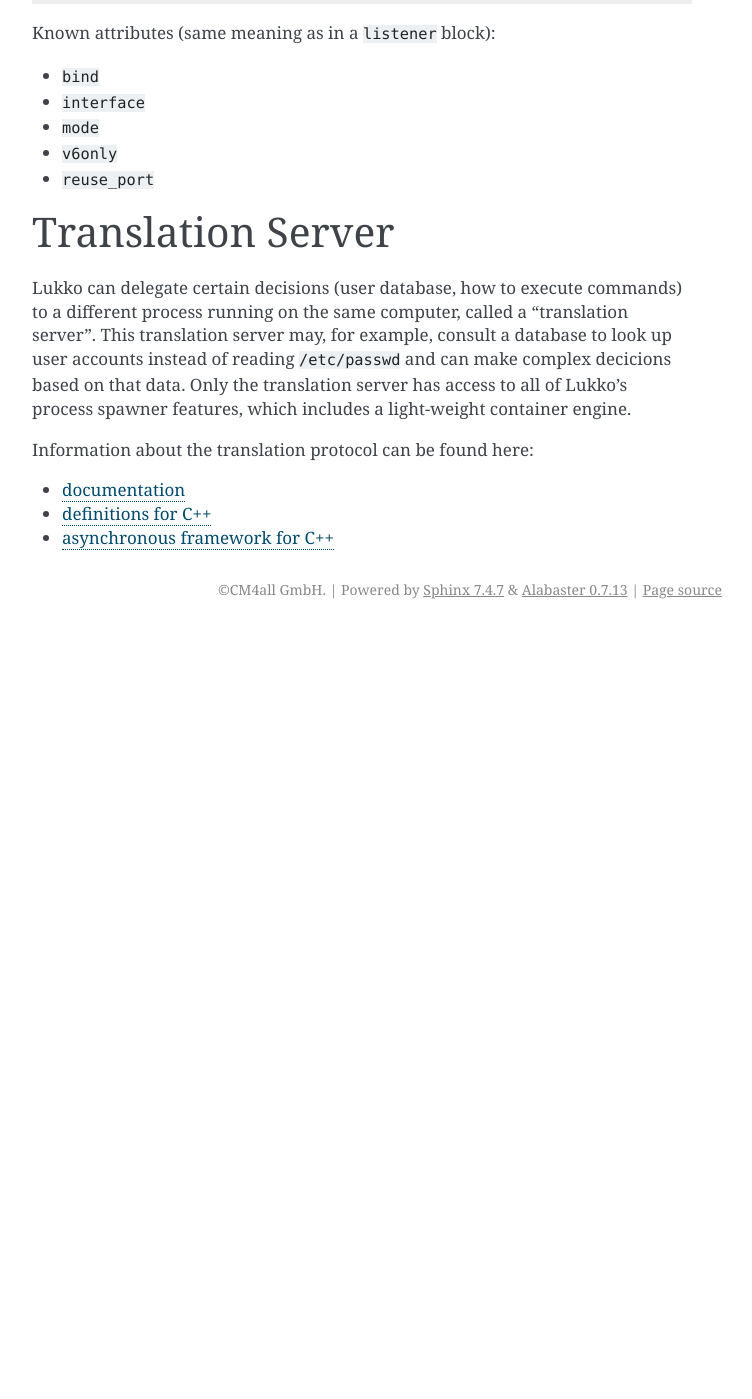
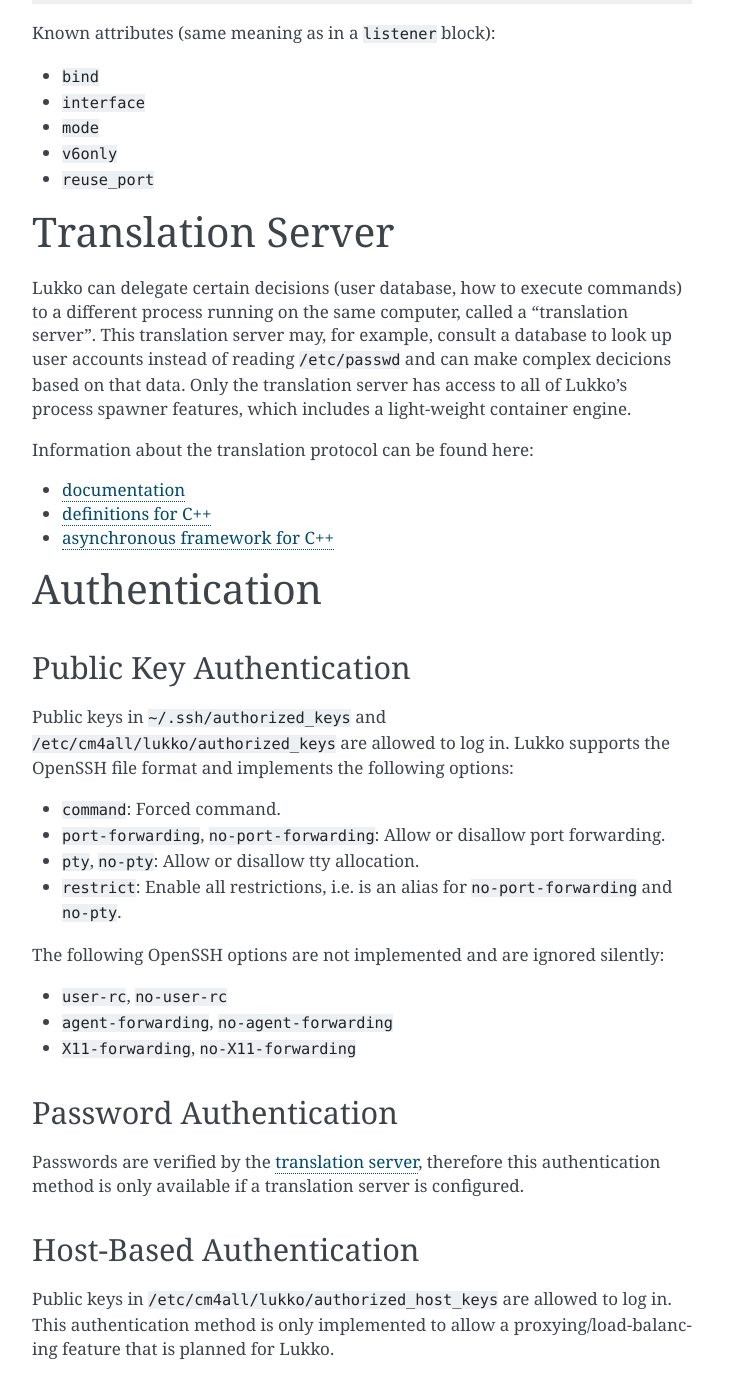
Before and after one commit to CM4all/lukko, a Sphinx documentation site: the page built from doc/index.rst, in a window 1280 px wide and 1400 px high, scrolled down 2653 px. Shown: the whole window, without its empty margins (388-1140 px from the left). Built offline with Sphinx 7.4.7, drawn with Linux system fonts in a browser that asks for light colours; before the commit the page ends 3282 px from its top, so only the background shows below that; some of the changed text lies outside the part shown.

Commit message:
doc: add "Authentication" chapter

```diff
--- a/doc/index.rst
+++ b/doc/index.rst
@@ -174,3 +174,48 @@
 
 - `asynchronous framework for C++
   <https://github.com/CM4all/libcommon/tree/master/src/translation/server>`__
+
+
+Authentication
+==============
+
+Public Key Authentication
+-------------------------
+
+Public keys in :file:`~/.ssh/authorized_keys` and
+:file:`/etc/cm4all/lukko/authorized_keys` are allowed to log in.
+Lukko supports the OpenSSH file format and implements the following
+options:
+
+- ``command``: Forced command.
+
+- ``port-forwarding``, ``no-port-forwarding``: Allow or disallow port
+  forwarding.
+
+- ``pty``, ``no-pty``: Allow or disallow tty allocation.
+
+- ``restrict``: Enable all restrictions, i.e. is an alias for
+  ``no-port-forwarding`` and ``no-pty``.
+
+The following OpenSSH options are not implemented and are ignored
+silently:
+
+- ``user-rc``, ``no-user-rc``
+- ``agent-forwarding``, ``no-agent-forwarding``
+- ``X11-forwarding``, ``no-X11-forwarding``
+
+
+Password Authentication
+-----------------------
+
+Passwords are verified by the :ref:`translation server <ts>`,
+therefore this authentication method is only available if a
+translation server is configured.
+
+
+Host-Based Authentication
+-------------------------
+
+Public keys in :file:`/etc/cm4all/lukko/authorized_host_keys` are
+allowed to log in.  This authentication method is only implemented to
+allow a proxying/load-balancing feature that is planned for Lukko.
```
